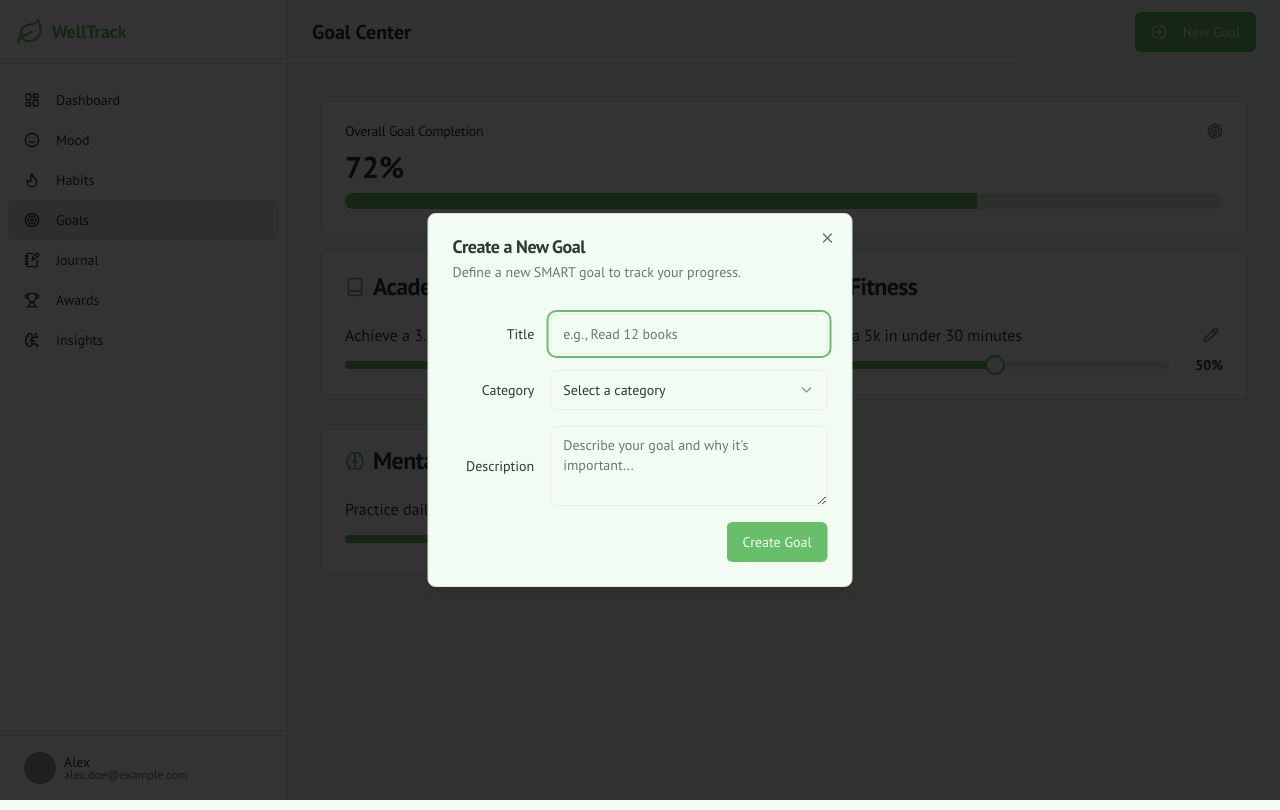
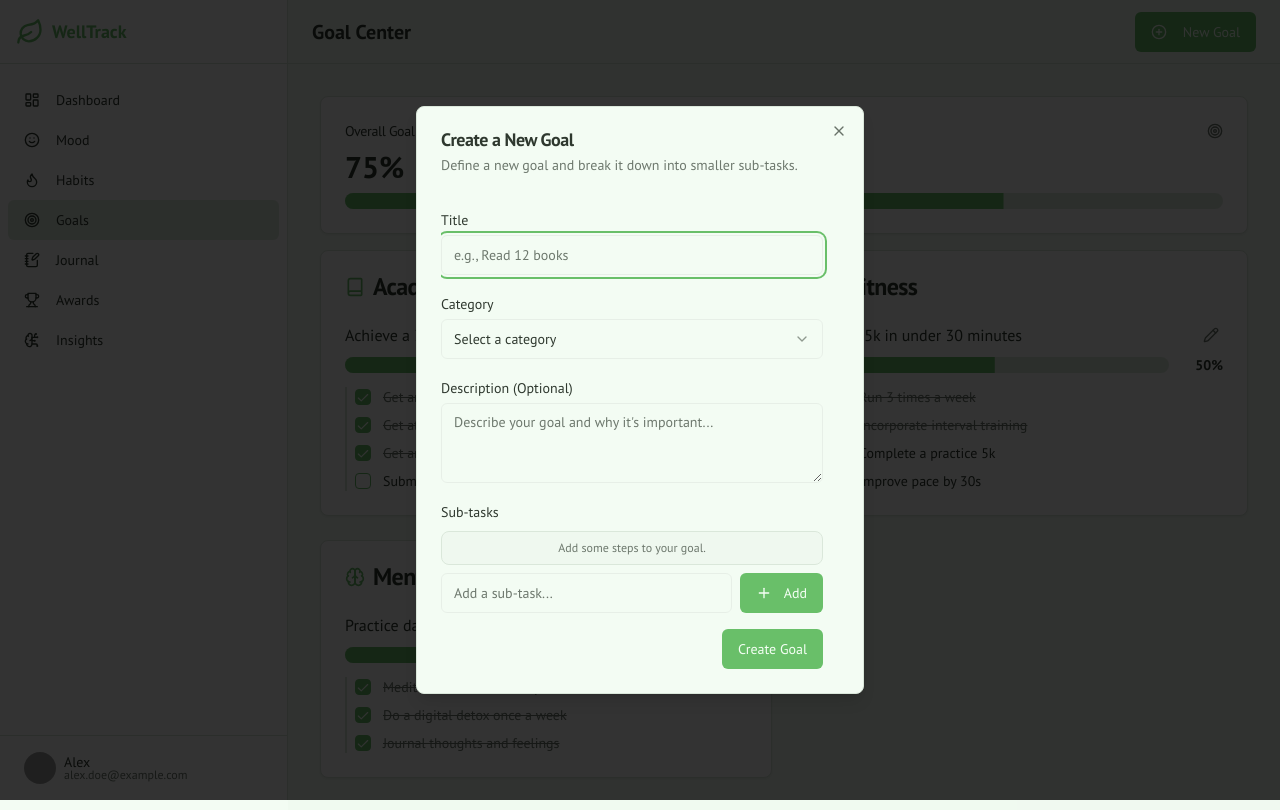
Before and after one commit to dilshadalikhan2004/WellTrack, a Next.js app: page /goals in a window 1280 px wide. Both pictures are taken after a click on the button "New Goal". Built offline with nearby package versions, Linux system fonts and the light colour scheme; grey boxes are pictures that could not be loaded.

Commit message:
slider function disabled

```diff
--- a/src/app/goals/page.tsx
+++ b/src/app/goals/page.tsx
@@ -5,37 +5,61 @@ import { NewGoalDialog } from "@/components/goals/new-goal-dialog";
 import { Card, CardContent, CardHeader, CardTitle } from "@/components/ui/card";
 import { Progress } from "@/components/ui/progress";
 import { mockGoals } from "@/lib/data";
-import type { Goal } from "@/lib/types";
+import type { Goal, SubTask } from "@/lib/types";
 import { Target } from "lucide-react";
-import { useState } from "react";
+import { useState, useEffect } from "react";
+
+const calculateProgress = (subTasks: SubTask[]): number => {
+  if (subTasks.length === 0) return 0;
+  const completed = subTasks.filter(st => st.completed).length;
+  return Math.round((completed / subTasks.length) * 100);
+};
 
 export default function GoalsPage() {
-  const [goals, setGoals] = useState<Goal[]>(mockGoals);
+  const [goals, setGoals] = useState<Goal[]>(mockGoals.map(g => ({...g, progress: calculateProgress(g.subTasks)})));
+
+  useEffect(() => {
+    // Recalculate all progress when goals change
+    setGoals(currentGoals => currentGoals.map(g => ({
+        ...g,
+        progress: calculateProgress(g.subTasks)
+    })))
+  }, []);
 
   const addGoal = (newGoal: Omit<Goal, 'id' | 'progress'>) => {
-    setGoals(prevGoals => [
-        ...prevGoals,
-        {
-            ...newGoal,
-            id: `goal-${Date.now()}`,
-            progress: 0,
-        }
-    ]);
-  }
+    const goalWithProgress = {
+      ...newGoal,
+      id: `goal-${Date.now()}`,
+      progress: calculateProgress(newGoal.subTasks),
+    };
+    setGoals(prevGoals => [...prevGoals, goalWithProgress]);
+  };
 
   const deleteGoal = (goalId: string) => {
     setGoals(prevGoals => prevGoals.filter(goal => goal.id !== goalId));
-  }
+  };
 
   const updateGoal = (updatedGoal: Goal) => {
-    setGoals(prevGoals => prevGoals.map(goal => goal.id === updatedGoal.id ? updatedGoal : goal));
+    const goalWithProgress = {
+      ...updatedGoal,
+      progress: calculateProgress(updatedGoal.subTasks),
+    };
+    setGoals(prevGoals =>
+      prevGoals.map(goal => goal.id === goalWithProgress.id ? goalWithProgress : goal)
+    );
   };
 
-  const updateGoalProgress = (goalId: string, progress: number) => {
+  const toggleSubTask = (goalId: string, subTaskId: string) => {
     setGoals(prevGoals =>
-        prevGoals.map(goal =>
-            goal.id === goalId ? { ...goal, progress } : goal
-        )
+      prevGoals.map(goal => {
+        if (goal.id === goalId) {
+          const newSubTasks = goal.subTasks.map(st =>
+            st.id === subTaskId ? { ...st, completed: !st.completed } : st
+          );
+          return { ...goal, subTasks: newSubTasks, progress: calculateProgress(newSubTasks) };
+        }
+        return goal;
+      })
     );
   };
 
@@ -67,7 +91,7 @@ export default function GoalsPage() {
           goals={goals}
           onDeleteGoal={deleteGoal}
           onUpdateGoal={updateGoal}
-          onUpdateProgress={updateGoalProgress}
+          onToggleSubTask={toggleSubTask}
         />
       </div>
     </div>
--- a/src/components/dashboard/active-goals.tsx
+++ b/src/components/dashboard/active-goals.tsx
@@ -9,8 +9,20 @@ import { Progress } from '@/components/ui/progress';
 import { mockGoals } from '@/lib/data';
 import { cn } from '@/lib/utils';
 import { Badge } from '../ui/badge';
+import type { SubTask } from '@/lib/types';
+
+const calculateProgress = (subTasks: SubTask[]): number => {
+    if (!subTasks || subTasks.length === 0) return 0;
+    const completed = subTasks.filter(st => st.completed).length;
+    return Math.round((completed / subTasks.length) * 100);
+};
 
 export function ActiveGoals({ className }: { className?: string }) {
+  const goalsWithProgress = mockGoals.map(goal => ({
+    ...goal,
+    progress: calculateProgress(goal.subTasks)
+  }));
+
   return (
     <Card className={cn(className)}>
       <CardHeader>
@@ -19,7 +31,7 @@ export function ActiveGoals({ className }: { className?: string }) {
       </CardHeader>
       <CardContent>
         <div className="space-y-6">
-          {mockGoals.map((goal) => (
+          {goalsWithProgress.map((goal) => (
             <div key={goal.id}>
               <div className="flex justify-between mb-1">
                 <span className="text-sm font-medium">{goal.title}</span>
--- a/src/components/goals/edit-goal-dialog.tsx
+++ b/src/components/goals/edit-goal-dialog.tsx
@@ -22,9 +22,9 @@ import {
 } from '@/components/ui/select';
 import { Textarea } from '@/components/ui/textarea';
 import { useToast } from '@/hooks/use-toast';
-import type { Goal } from '@/lib/types';
-import { Pencil, Trash2 } from 'lucide-react';
-import { useState, type FormEvent } from 'react';
+import type { Goal, SubTask } from '@/lib/types';
+import { Pencil, Trash2, Plus, X } from 'lucide-react';
+import { useState, type FormEvent, useEffect } from 'react';
 import { AlertDialog, AlertDialogAction, AlertDialogCancel, AlertDialogContent, AlertDialogDescription, AlertDialogFooter, AlertDialogHeader, AlertDialogTitle, AlertDialogTrigger } from '../ui/alert-dialog';
 
 type EditGoalDialogProps = {
@@ -39,6 +39,39 @@ export function EditGoalDialog({ goal, onUpdateGoal, onDeleteGoal }: EditGoalDia
   const [title, setTitle] = useState(goal.title);
   const [category, setCategory] = useState<Goal['category']>(goal.category);
   const [description, setDescription] = useState(goal.description || '');
+  const [subTasks, setSubTasks] = useState<SubTask[]>(goal.subTasks);
+  const [currentSubTask, setCurrentSubTask] = useState('');
+
+  useEffect(() => {
+    if (open) {
+      setTitle(goal.title);
+      setCategory(goal.category);
+      setDescription(goal.description || '');
+      setSubTasks(goal.subTasks);
+      setCurrentSubTask('');
+    }
+  }, [open, goal]);
+
+  const handleAddSubTask = () => {
+    if(currentSubTask.trim()){
+      const newSubTask: SubTask = {
+        id: `subtask-${Date.now()}`,
+        text: currentSubTask.trim(),
+        completed: false
+      };
+      setSubTasks([...subTasks, newSubTask]);
+      setCurrentSubTask('');
+    }
+  };
+
+  const handleRemoveSubTask = (id: string) => {
+    setSubTasks(subTasks.filter((st) => st.id !== id));
+  };
+
+  const handleToggleSubTask = (id: string) => {
+    setSubTasks(subTasks.map(st => st.id === id ? {...st, completed: !st.completed} : st));
+  }
+
 
   const handleSubmit = (event: FormEvent<HTMLFormElement>) => {
     event.preventDefault();
@@ -55,7 +88,8 @@ export function EditGoalDialog({ goal, onUpdateGoal, onDeleteGoal }: EditGoalDia
         ...goal,
         title,
         category,
-        description
+        description,
+        subTasks
     });
 
     toast({
@@ -82,30 +116,29 @@ export function EditGoalDialog({ goal, onUpdateGoal, onDeleteGoal }: EditGoalDia
             <Pencil className="w-4 h-4 text-muted-foreground" />
         </Button>
       </DialogTrigger>
-      <DialogContent className="sm:max-w-[425px]">
+      <DialogContent className="sm:max-w-md">
         <DialogHeader>
           <DialogTitle>Edit Goal</DialogTitle>
           <DialogDescription>
             Make changes to your goal here. Click save when you're done.
           </DialogDescription>
         </DialogHeader>
-        <form onSubmit={handleSubmit}>
+        <form onSubmit={handleSubmit} className="max-h-[80vh] overflow-y-auto pr-4">
           <div className="grid gap-4 py-4">
-            <div className="grid grid-cols-4 items-center gap-4">
-              <Label htmlFor="title" className="text-right">
+            <div className="space-y-1">
+              <Label htmlFor="title-edit">
                 Title
               </Label>
               <Input
-                id="title"
+                id="title-edit"
                 value={title}
                 onChange={(e) => setTitle(e.target.value)}
                 placeholder="e.g., Read 12 books"
-                className="col-span-3"
                 required
               />
             </div>
-            <div className="grid grid-cols-4 items-center gap-4">
-              <Label htmlFor="category" className="text-right">
+            <div className="space-y-1">
+              <Label htmlFor="category-edit">
                 Category
               </Label>
               <Select
@@ -113,7 +146,7 @@ export function EditGoalDialog({ goal, onUpdateGoal, onDeleteGoal }: EditGoalDia
                 value={category}
                 onValueChange={(value) => setCategory(value as Goal['category'])}
               >
-                <SelectTrigger className="col-span-3">
+                <SelectTrigger id="category-edit">
                   <SelectValue placeholder="Select a category" />
                 </SelectTrigger>
                 <SelectContent>
@@ -124,20 +157,44 @@ export function EditGoalDialog({ goal, onUpdateGoal, onDeleteGoal }: EditGoalDia
                 </SelectContent>
               </Select>
             </div>
-            <div className="grid grid-cols-4 items-center gap-4">
-              <Label htmlFor="description" className="text-right">
+            <div className="space-y-1">
+              <Label htmlFor="description-edit">
                 Description
               </Label>
               <Textarea
-                id="description"
+                id="description-edit"
                 value={description}
                 onChange={(e) => setDescription(e.target.value)}
                 placeholder="Describe your goal and why it's important..."
-                className="col-span-3"
               />
             </div>
+             <div className='space-y-2'>
+              <Label>Sub-tasks</Label>
+              <div className="p-2 space-y-2 border rounded-lg bg-muted/50">
+                {subTasks.map((subTask) => (
+                  <div key={subTask.id} className="flex items-center justify-between gap-2 p-2 text-sm rounded-md bg-background">
+                    <span>{subTask.text}</span>
+                    <Button type="button" variant="ghost" size="icon" className="w-5 h-5" onClick={() => handleRemoveSubTask(subTask.id)}>
+                      <X className="w-3 h-3"/>
+                    </Button>
+                  </div>
+                ))}
+                 {subTasks.length === 0 && <p className="text-xs text-center text-muted-foreground">Add some steps to your goal.</p>}
+              </div>
+              <div className="flex items-center gap-2">
+                <Input
+                  value={currentSubTask}
+                  onChange={(e) => setCurrentSubTask(e.target.value)}
+                  placeholder="Add a sub-task..."
+                  onKeyDown={(e) => { if(e.key === 'Enter') { e.preventDefault(); handleAddSubTask();}}}
+                />
+                <Button type="button" onClick={handleAddSubTask}>
+                  <Plus className="w-4 h-4 mr-1" /> Add
+                </Button>
+              </div>
+            </div>
           </div>
-          <DialogFooter className='justify-between'>
+          <DialogFooter className='justify-between pt-4'>
             <AlertDialog>
                 <AlertDialogTrigger asChild>
                     <Button type="button" variant="destructive">
--- a/src/components/goals/goal-list.tsx
+++ b/src/components/goals/goal-list.tsx
@@ -1,11 +1,11 @@
 'use client';
 import { Card, CardContent, CardHeader, CardTitle } from "@/components/ui/card";
 import { Progress } from "@/components/ui/progress";
-import { Book, HeartPulse, Brain, User, Trash2 } from "lucide-react";
+import { Book, HeartPulse, Brain, User } from "lucide-react";
 import type { Goal } from "@/lib/types";
-import { Button } from "../ui/button";
 import { EditGoalDialog } from "./edit-goal-dialog";
-import { Slider } from "../ui/slider";
+import { Checkbox } from "../ui/checkbox";
+import { cn } from "@/lib/utils";
 
 const categoryIcons: Record<Goal['category'], React.ElementType> = {
     Academic: Book,
@@ -15,13 +15,13 @@ const categoryIcons: Record<Goal['category'], React.ElementType> = {
 };
 
 type GoalListProps = {
-    goals: Goal[],
-    onDeleteGoal: (goalId: string) => void,
+    goals: Goal[];
+    onDeleteGoal: (goalId: string) => void;
     onUpdateGoal: (goal: Goal) => void;
-    onUpdateProgress: (goalId: string, progress: number) => void;
+    onToggleSubTask: (goalId: string, subTaskId: string) => void;
 }
 
-export function GoalList({ goals, onDeleteGoal, onUpdateGoal, onUpdateProgress }: GoalListProps) {
+export function GoalList({ goals, onDeleteGoal, onUpdateGoal, onToggleSubTask }: GoalListProps) {
     const goalsByCategory = goals.reduce((acc, goal) => {
         (acc[goal.category] = acc[goal.category] || []).push(goal);
         return acc;
@@ -30,7 +30,7 @@ export function GoalList({ goals, onDeleteGoal, onUpdateGoal, onUpdateProgress }
     if (goals.length === 0) {
         return (
             <div className="flex items-center justify-center h-64 text-center border-2 border-dashed rounded-lg bg-muted/50">
-                <div >
+                <div>
                     <p className="text-lg font-semibold">No goals yet!</p>
                     <p className="text-muted-foreground">Click "New Goal" to get started.</p>
                 </div>
@@ -50,24 +50,36 @@ export function GoalList({ goals, onDeleteGoal, onUpdateGoal, onUpdateProgress }
                                 {category}
                             </CardTitle>
                         </CardHeader>
-                        <CardContent className="space-y-8">
+                        <CardContent className="space-y-6">
                             {categoryGoals.map((goal) => (
                                 <div key={goal.id}>
-                                    <div className="flex justify-between mb-2">
-                                        <span className="font-medium">{goal.title}</span>
+                                    <div className="flex items-start justify-between mb-2">
+                                        <div>
+                                            <span className="font-medium">{goal.title}</span>
+                                            {goal.description && <p className="text-sm text-muted-foreground">{goal.description}</p>}
+                                        </div>
                                         <EditGoalDialog goal={goal} onUpdateGoal={onUpdateGoal} onDeleteGoal={onDeleteGoal} />
                                     </div>
-                                    <div className="flex items-center gap-3">
-                                       <Slider
-                                            value={[goal.progress]}
-                                            onValueChange={([value]) => onUpdateProgress(goal.id, value)}
-                                            max={100}
-                                            step={1}
-                                            className="w-full"
-                                            aria-label={`${goal.title} progress slider`}
-                                        />
+                                    <div className="flex items-center gap-3 mb-3">
+                                       <Progress value={goal.progress} className="w-full" />
                                         <span className="text-sm font-semibold w-12 text-right">{goal.progress}%</span>
                                     </div>
+                                    {goal.subTasks.length > 0 && (
+                                        <div className="pl-2 mt-3 space-y-2 border-l-2">
+                                            {goal.subTasks.map(subTask => (
+                                                <div key={subTask.id} className="flex items-center gap-3">
+                                                    <Checkbox
+                                                        id={subTask.id}
+                                                        checked={subTask.completed}
+                                                        onCheckedChange={() => onToggleSubTask(goal.id, subTask.id)}
+                                                    />
+                                                    <label htmlFor={subTask.id} className={cn("text-sm", subTask.completed && "line-through text-muted-foreground")}>
+                                                        {subTask.text}
+                                                    </label>
+                                                </div>
+                                            ))}
+                                        </div>
+                                    )}
                                 </div>
                             ))}
                         </CardContent>
--- a/src/components/goals/new-goal-dialog.tsx
+++ b/src/components/goals/new-goal-dialog.tsx
@@ -21,8 +21,8 @@ import {
 } from '@/components/ui/select';
 import { Textarea } from '@/components/ui/textarea';
 import { useToast } from '@/hooks/use-toast';
-import type { Goal } from '@/lib/types';
-import { PlusCircle } from 'lucide-react';
+import type { Goal, SubTask } from '@/lib/types';
+import { PlusCircle, Plus, X } from 'lucide-react';
 import { useState } from 'react';
 
 type NewGoal = Omit<Goal, 'id' | 'progress'>;
@@ -33,6 +33,27 @@ export function NewGoalDialog({ onAddGoal }: { onAddGoal: (goal: NewGoal) => voi
   const [title, setTitle] = useState('');
   const [category, setCategory] = useState<Goal['category'] | ''>('');
   const [description, setDescription] = useState('');
+  const [subTasks, setSubTasks] = useState<Omit<SubTask, 'id' | 'completed'>[]>([]);
+  const [currentSubTask, setCurrentSubTask] = useState('');
+
+  const handleAddSubTask = () => {
+    if(currentSubTask.trim()){
+      setSubTasks([...subTasks, { text: currentSubTask.trim() }]);
+      setCurrentSubTask('');
+    }
+  };
+
+  const handleRemoveSubTask = (index: number) => {
+    setSubTasks(subTasks.filter((_, i) => i !== index));
+  };
+
+  const resetForm = () => {
+    setTitle('');
+    setCategory('');
+    setDescription('');
+    setSubTasks([]);
+    setCurrentSubTask('');
+  }
 
   const handleSubmit = (event: React.FormEvent<HTMLFormElement>) => {
     event.preventDefault();
@@ -45,60 +66,61 @@ export function NewGoalDialog({ onAddGoal }: { onAddGoal: (goal: NewGoal) => voi
         return;
     }
 
-    onAddGoal({ title, category, description });
+    const finalSubTasks = subTasks.map((st, i) => ({
+      ...st,
+      id: `subtask-${Date.now()}-${i}`,
+      completed: false,
+    }));
+
+    onAddGoal({ title, category, description, subTasks: finalSubTasks });
 
     toast({
       title: 'Goal Created!',
       description: 'Your new goal has been added to your list.',
     });
 
-    // Reset form
-    setTitle('');
-    setCategory('');
-    setDescription('');
+    resetForm();
     setOpen(false);
   };
 
   return (
-    <Dialog open={open} onOpenChange={setOpen}>
+    <Dialog open={open} onOpenChange={(isOpen) => {
+      if (!isOpen) resetForm();
+      setOpen(isOpen);
+    }}>
       <DialogTrigger asChild>
         <Button>
           <PlusCircle className="w-4 h-4 mr-2" />
           New Goal
         </Button>
       </DialogTrigger>
-      <DialogContent className="sm:max-w-[425px]">
+      <DialogContent className="sm:max-w-md">
         <DialogHeader>
           <DialogTitle>Create a New Goal</DialogTitle>
           <DialogDescription>
-            Define a new SMART goal to track your progress.
+            Define a new goal and break it down into smaller sub-tasks.
           </DialogDescription>
         </DialogHeader>
-        <form onSubmit={handleSubmit}>
+        <form onSubmit={handleSubmit} className="max-h-[80vh] overflow-y-auto pr-4">
           <div className="grid gap-4 py-4">
-            <div className="grid grid-cols-4 items-center gap-4">
-              <Label htmlFor="title" className="text-right">
-                Title
-              </Label>
+            <div className="space-y-1">
+              <Label htmlFor="title">Title</Label>
               <Input
                 id="title"
                 value={title}
                 onChange={(e) => setTitle(e.target.value)}
                 placeholder="e.g., Read 12 books"
-                className="col-span-3"
                 required
               />
             </div>
-            <div className="grid grid-cols-4 items-center gap-4">
-              <Label htmlFor="category" className="text-right">
-                Category
-              </Label>
+            <div className="space-y-1">
+              <Label htmlFor="category">Category</Label>
               <Select
                 required
                 value={category}
                 onValueChange={(value) => setCategory(value as Goal['category'])}
               >
-                <SelectTrigger className="col-span-3">
+                <SelectTrigger>
                   <SelectValue placeholder="Select a category" />
                 </SelectTrigger>
                 <SelectContent>
@@ -109,17 +131,39 @@ export function NewGoalDialog({ onAddGoal }: { onAddGoal: (goal: NewGoal) => voi
                 </SelectContent>
               </Select>
             </div>
-            <div className="grid grid-cols-4 items-center gap-4">
-              <Label htmlFor="description" className="text-right">
-                Description
-              </Label>
+            <div className="space-y-1">
+              <Label htmlFor="description">Description (Optional)</Label>
               <Textarea
                 id="description"
                 value={description}
                 onChange={(e) => setDescription(e.target.value)}
                 placeholder="Describe your goal and why it's important..."
-                className="col-span-3"
               />
+            </div>
+            <div className='space-y-2'>
+              <Label>Sub-tasks</Label>
+              <div className="p-2 space-y-2 border rounded-lg bg-muted/50">
+                {subTasks.map((subTask, index) => (
+                  <div key={index} className="flex items-center justify-between gap-2 p-2 text-sm rounded-md bg-background">
+                    <span>{subTask.text}</span>
+                    <Button type="button" variant="ghost" size="icon" className="w-5 h-5" onClick={() => handleRemoveSubTask(index)}>
+                      <X className="w-3 h-3"/>
+                    </Button>
+                  </div>
+                ))}
+                 {subTasks.length === 0 && <p className="text-xs text-center text-muted-foreground">Add some steps to your goal.</p>}
+              </div>
+              <div className="flex items-center gap-2">
+                <Input
+                  value={currentSubTask}
+                  onChange={(e) => setCurrentSubTask(e.target.value)}
+                  placeholder="Add a sub-task..."
+                  onKeyDown={(e) => { if(e.key === 'Enter') { e.preventDefault(); handleAddSubTask();}}}
+                />
+                <Button type="button" onClick={handleAddSubTask}>
+                  <Plus className="w-4 h-4 mr-1" /> Add
+                </Button>
+              </div>
             </div>
           </div>
           <DialogFooter>
--- a/src/lib/data.ts
+++ b/src/lib/data.ts
@@ -109,18 +109,35 @@ export const mockGoals: Goal[] = [
     title: 'Achieve a 3.5 GPA this semester',
     category: 'Academic',
     progress: 75,
+    subTasks: [
+        { id: 'st-1-1', text: 'Get an A in Math', completed: true },
+        { id: 'st-1-2', text: 'Get at least a B+ in History', completed: true },
+        { id: 'st-1-3', text: 'Get an A- in Science', completed: true },
+        { id: 'st-1-4', text: 'Submit all assignments on time', completed: false },
+    ]
   },
   {
     id: 'goal-2',
     title: 'Run a 5k in under 30 minutes',
     category: 'Fitness',
     progress: 50,
+    subTasks: [
+        { id: 'st-2-1', text: 'Run 3 times a week', completed: true },
+        { id: 'st-2-2', text: 'Incorporate interval training', completed: true },
+        { id: 'st-2-3', text: 'Complete a practice 5k', completed: false },
+        { id: 'st-2-4', text: 'Improve pace by 30s', completed: false },
+    ]
   },
   {
     id: 'goal-3',
     title: 'Practice daily mindfulness',
     category: 'Mental Health',
     progress: 90,
+    subTasks: [
+        { id: 'st-3-1', text: 'Meditate for 10 mins daily', completed: true },
+        { id: 'st-3-2', text: 'Do a digital detox once a week', completed: true },
+        { id: 'st-3-3', text: 'Journal thoughts and feelings', completed: true },
+    ]
   },
 ];
 
```
Also changed, not shown: src/lib/types.ts (+9 -2 lines).
